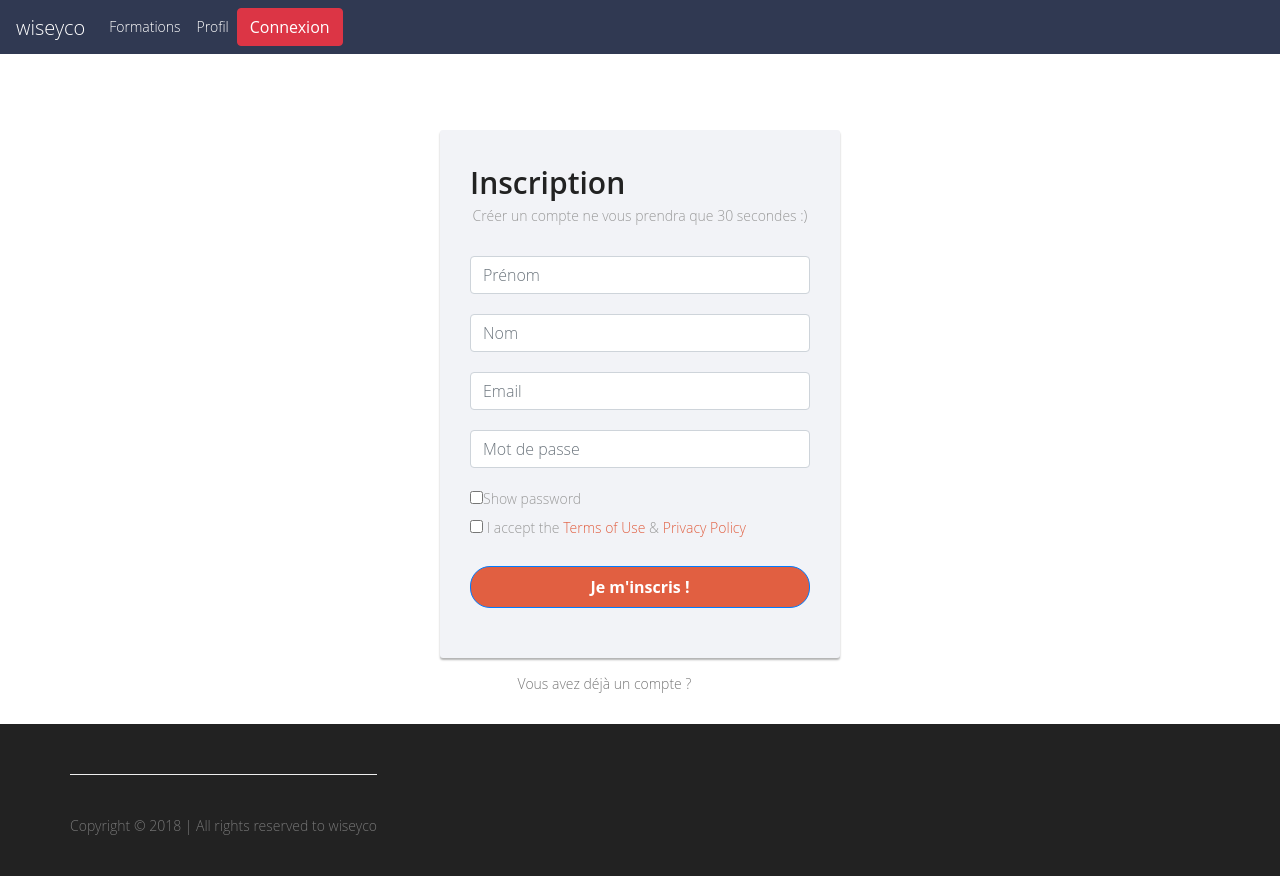
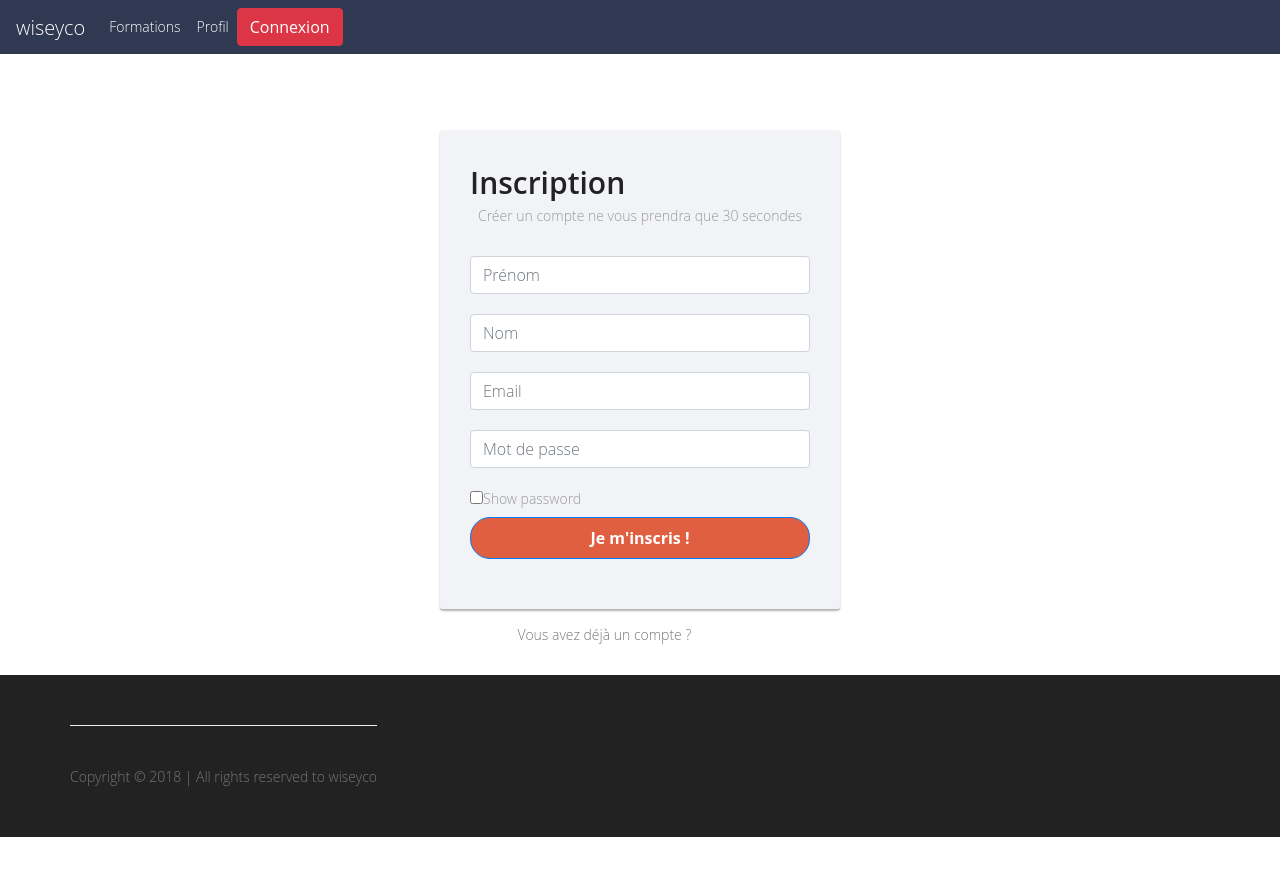
Before and after one commit to wiseyco/Wisey, a React (Create React App) app in the folder client/: page /register in a window 1280 px wide. Shown: the top 876 px of the page. After the commit the page ends 837 px from the top, so only its background shows below. Built offline with nearby package versions, Linux system fonts and the light colour scheme.

Commit message:
erreurs crashées par le backend dans le register

```diff
--- a/client/package.json
+++ b/client/package.json
@@ -4,6 +4,7 @@
   "private": true,
   "dependencies": {
     "axios": "^0.18.0",
+    "classnames": "^2.2.6",
     "react": "^16.6.3",
     "react-dom": "^16.6.3",
     "react-router-dom": "^4.3.1",
--- a/client/src/components/auth/Register.js
+++ b/client/src/components/auth/Register.js
@@ -1,6 +1,7 @@
 import React, { Component } from 'react';
 import Navbar from '../layout/Navbar';
 import axios from 'axios';
+import classnames from 'classnames';
 
 class Register extends Component {
 
@@ -37,10 +38,12 @@ class Register extends Component {
         axios
         .post('/api/users/register', newUser)
         .then(res => console.log("retour serveur :",res.data))
-        .catch(err => console.log(err))
+        .catch(err => this.setState({errors: err.response.data}))
     }
 
     render () {
+
+    const { errors } = this.state;
 
     return (
         <div>
@@ -49,53 +52,54 @@ class Register extends Component {
         <div className="container">
             <div className="row">
          <div className="signup-form">
-                <form onSubmit={this.onSubmit} action="/" method="post">
+                <form noValidate onSubmit={this.onSubmit} action="/" method="post">
                     <h2>Inscription</h2>
-                    <p className="hint-text">Créer un compte ne vous prendra que 30 secondes :)</p>
+                    <p className="hint-text">Créer un compte ne vous prendra que 30 secondes</p>
 
                     <div className="form-group">
                             <input type="text"
-                            className="form-control"
+                            className={classnames('form-control', { 'is-invalid': errors.firstName})}
                             value={this.state.firstName}
                             onChange={this.onChange}
                             name="firstName"
                             placeholder="Prénom"
-                            required="required"/>
+                            />
+                            {errors.firstName && (<div className ="invalid-feedback">{errors.firstName}</div>)}
                         </div>
                     <div className="form-group">
                             <input type="text"
-                            className="form-control"
+                            className={classnames('form-control', { 'is-invalid': errors.lastName})}
                             value={this.state.lastName}
                             onChange={this.onChange}
                             name="lastName"
                             placeholder="Nom"
-                            required="required"/>
+                            />
+                            {errors.lastName && (<div className ="invalid-feedback">{errors.lastName}</div>)}
                         </div>
                     <div className="form-group">
                         <input type="email"
-                        className="form-control"
+                        className={classnames('form-control', { 'is-invalid': errors.email})}
                         value={this.state.email}
                         onChange={this.onChange}
                         name="email"
                         placeholder="Email"
-                        required="required"/>
+                        />
+                        {errors.email && (<div className ="invalid-feedback">{errors.email}</div>)}
                     </div>
                     <div class="form-group">
                         <input type="password"
-                        className="form-control"
+                        className={classnames('form-control', { 'is-invalid': errors.password})}
                         value={this.state.password}
                         onChange={this.onChange}
                         name="password" id="myInput"
                         placeholder="Mot de passe"
-                        required="required"/>
+                        />
+                        {errors.password && (<div className ="invalid-feedback">{errors.password}</div>)}
                     </div>
                     <div class="agile_label">
                             <input id="check3" name="check3" type="checkbox" value="show password" onclick="showPassword()"/>
                             <label className="check" for="check3">Show password</label>
                           </div>
-                    <div class="form-group">
-                        <label className="checkbox-inline"><input type="checkbox" required="required"/> I accept the <a href="#">Terms of Use</a> &amp; <a href="#">Privacy Policy</a></label>
-                    </div>
                     <div className="form-group">
                         <button type="submit" class="btn btn-primary btn-lg btn-block">Je m'inscris !</button>
                     </div>
```
